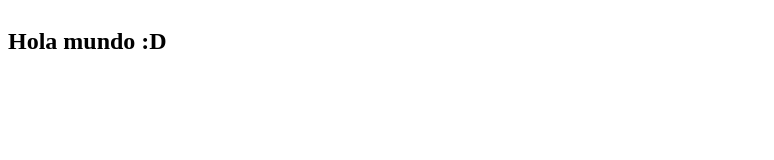
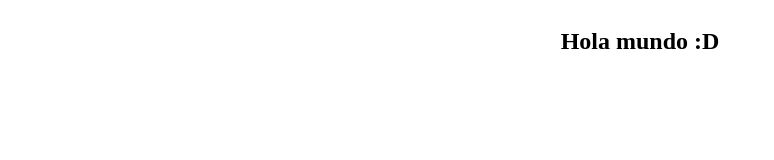
Before and after one commit to inesppino/ejercicio8.1, a plain HTML site: page index.html in a window 1280 px wide. Shown: the whole page, without its empty margins (0-774 px from the left). Drawn offline with Linux system fonts and the light colour scheme.

Commit message:
center text

```diff
--- a/styles/main.css
+++ b/styles/main.css
@@ -1,8 +1,4 @@
-body {
+body{
     display: flex;
-    align-items: center;
+    justify-content: center;
 }
-h2{
-    width: 100%;
-    align-content: center;
-}
```
